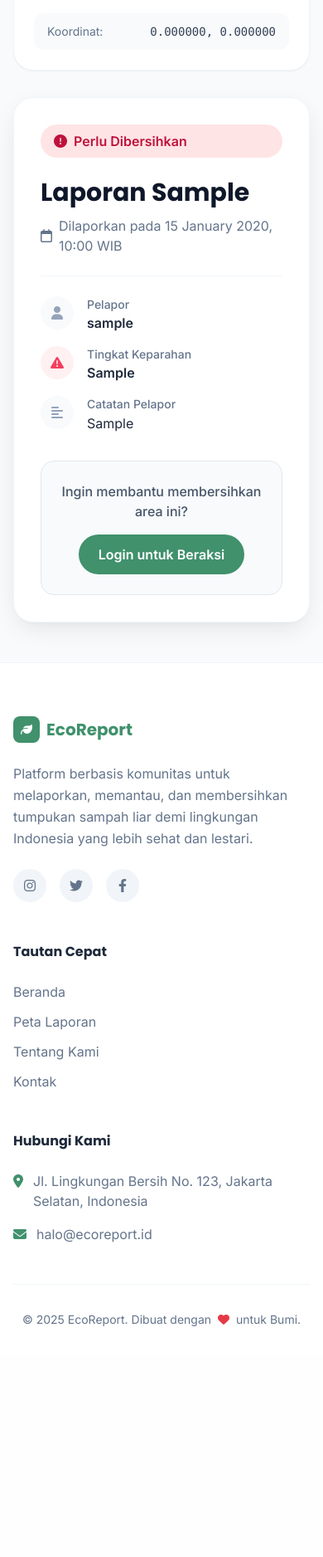
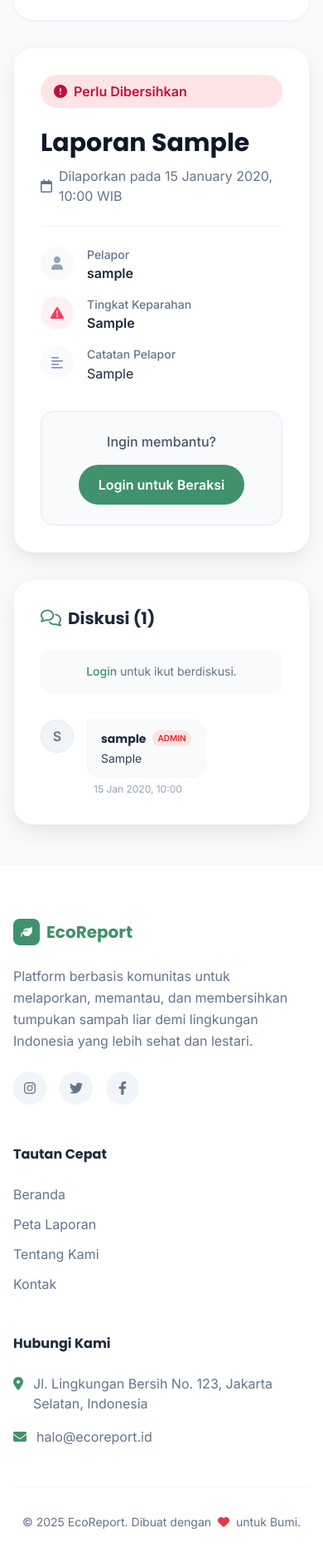
Before and after one commit to mrdleon/peduliLingkungan, a PHP site: page /detail_laporan.php?id=1 in a window 390 px wide. Shown: the part 1408-3284 px from the top of the page at 83% size. Before the commit the page ends 3006 px from the top, so only its background shows below. Run offline with PHP 8.4, Linux system fonts and the light colour scheme; tables that the repository leaves empty or names only in its code hold one stand-in row (values such as "Sample post"); grey boxes marked "Sample" are stand-in pictures; some libraries are stand-ins or nearby versions.

Commit message:
95% selesai

```diff
--- a/detail_laporan.php
+++ b/detail_laporan.php
@@ -8,48 +8,85 @@ if (!isset($_GET['id']) || empty($_GET['id'])) {
 }
 $report_id = (int)$_GET['id'];
 
-// Ambil Detail Laporan dengan data Pelapor dan Pembersih (jika ada)
+// --- PROSES TAMBAH KOMENTAR (Harus diletakkan sebelum header) ---
+if ($_SERVER["REQUEST_METHOD"] == "POST" && isset($_POST['komentar'])) {
+    if (!isset($_SESSION['user_id'])) {
+        $comment_error = "Silakan login untuk berkomentar.";
+    } elseif (empty(trim($_POST['komentar']))) {
+        $comment_error = "Komentar tidak boleh kosong.";
+    } else {
+        $komentar = trim($_POST['komentar']);
+        $user_id = $_SESSION['user_id'];
+
+        $sql_insert_comment = "INSERT INTO comments (report_id, user_id, komentar) VALUES (?, ?, ?)";
+        if ($stmt = mysqli_prepare($conn, $sql_insert_comment)) {
+            mysqli_stmt_bind_param($stmt, "iis", $report_id, $user_id, $komentar);
+            if (mysqli_stmt_execute($stmt)) {
+                // Redirect agar tidak resubmit saat refresh
+                header("Location: detail_laporan.php?id=$report_id#komentar-section");
+                exit;
+            } else {
+                $comment_error = "Gagal mengirim komentar.";
+            }
+            mysqli_stmt_close($stmt);
+        }
+    }
+}
+
+// --- AMBIL DATA LAPORAN ---
 $sql = "SELECT r.*, u_pelapor.username AS pelapor, u_pembersih.username AS pembersih
         FROM reports r
         LEFT JOIN users u_pelapor ON r.user_id = u_pelapor.id
         LEFT JOIN users u_pembersih ON r.cleaned_by_user_id = u_pembersih.id
         WHERE r.id = ?";
-
 $stmt = mysqli_prepare($conn, $sql);
 mysqli_stmt_bind_param($stmt, "i", $report_id);
 mysqli_stmt_execute($stmt);
-$result = mysqli_stmt_get_result($stmt);
-$report = mysqli_fetch_assoc($result);
+$report = mysqli_fetch_assoc(mysqli_stmt_get_result($stmt));
 mysqli_stmt_close($stmt);
 
-// Jika laporan tidak ditemukan
 if (!$report) {
     echo "<script>alert('Laporan tidak ditemukan!'); window.location='index.php';</script>";
     exit;
 }
 
-// Tentukan Status Badge & Warna untuk UI
-$status_badge = '';
-$status_color = '';
-$action_allowed = false;
+// --- AMBIL DATA KOMENTAR ---
+$sql_comments = "SELECT c.*, u.username, u.role
+                 FROM comments c
+                 JOIN users u ON c.user_id = u.id
+                 WHERE c.report_id = ?
+                 ORDER BY c.tgl_komentar DESC";
+$stmt_c = mysqli_prepare($conn, $sql_comments);
+mysqli_stmt_bind_param($stmt_c, "i", $report_id);
+mysqli_stmt_execute($stmt_c);
+$result_comments = mysqli_stmt_get_result($stmt_c);
+$total_comments = mysqli_num_rows($result_comments);
 
+
+// --- FUNGSI BANTUAN TIME AGO (untuk komentar) ---
+if (!function_exists('time_ago_comment')) {
+    function time_ago_comment($timestamp) {
+        $time_ago = strtotime($timestamp);
+        $current_time = time();
+        $time_difference = $current_time - $time_ago;
+        $seconds = $time_difference;
+        $minutes = round($seconds / 60 );
+        $hours   = round($seconds / 3600);
+        $days    = round($seconds / 86400);
+        if($seconds <= 60) { return "Baru saja"; }
+        else if($minutes <=60) { return ($minutes==1) ? "1 menit lalu" : "$minutes menit lalu"; }
+        else if($hours <=24) { return ($hours==1) ? "1 jam lalu" : "$hours jam lalu"; }
+        else { return date('d M Y, H:i', $time_ago); }
+    }
+}
+
+// UI Helpers
+$status_badge = ''; $status_color = ''; $action_allowed = false;
 switch ($report['status']) {
-    case 'approved':
-        $status_badge = '<span class="px-4 py-2 rounded-full bg-rose-100 text-rose-700 font-bold flex items-center gap-2"><i class="fa-solid fa-circle-exclamation"></i> Perlu Dibersihkan</span>';
-        $status_color = 'rose';
-        $action_allowed = true;
-        break;
-    case 'cleaned':
-        $status_badge = '<span class="px-4 py-2 rounded-full bg-emerald-100 text-emerald-700 font-bold flex items-center gap-2"><i class="fa-solid fa-circle-check"></i> Sudah Dibersihkan</span>';
-        $status_color = 'emerald';
-        break;
-    case 'pending_clean':
-        $status_badge = '<span class="px-4 py-2 rounded-full bg-amber-100 text-amber-700 font-bold flex items-center gap-2"><i class="fa-solid fa-clock"></i> Verifikasi Kebersihan</span>';
-        $status_color = 'amber';
-        break;
-    default: // pending, rejected
-        $status_badge = '<span class="px-4 py-2 rounded-full bg-slate-100 text-slate-600 font-bold flex items-center gap-2"><i class="fa-solid fa-hourglass"></i> Menunggu Admin</span>';
-        $status_color = 'slate';
+    case 'approved': $status_badge = '<span class="px-4 py-2 rounded-full bg-rose-100 text-rose-700 font-bold flex items-center gap-2"><i class="fa-solid fa-circle-exclamation"></i> Perlu Dibersihkan</span>'; $status_color = 'rose'; $action_allowed = true; break;
+    case 'cleaned': $status_badge = '<span class="px-4 py-2 rounded-full bg-emerald-100 text-emerald-700 font-bold flex items-center gap-2"><i class="fa-solid fa-circle-check"></i> Sudah Dibersihkan</span>'; $status_color = 'emerald'; break;
+    case 'pending_clean': $status_badge = '<span class="px-4 py-2 rounded-full bg-amber-100 text-amber-700 font-bold flex items-center gap-2"><i class="fa-solid fa-clock"></i> Verifikasi Kebersihan</span>'; $status_color = 'amber'; break;
+    default: $status_badge = '<span class="px-4 py-2 rounded-full bg-slate-100 text-slate-600 font-bold flex items-center gap-2"><i class="fa-solid fa-hourglass"></i> Menunggu Admin</span>'; $status_color = 'slate';
 }
 ?>
 
@@ -69,9 +106,7 @@ switch ($report['status']) {
             <div class="lg:col-span-3 space-y-8">
                 <div class="bg-white rounded-3xl p-2 shadow-elevated border border-slate-100 relative overflow-hidden group">
                     <div class="absolute top-6 left-6 z-10">
-                         <span class="px-4 py-2 rounded-xl bg-black/50 text-white font-bold backdrop-blur-md border border-white/20">
-                            KONDISI AWAL
-                         </span>
+                         <span class="px-4 py-2 rounded-xl bg-black/50 text-white font-bold backdrop-blur-md border border-white/20">KONDISI AWAL</span>
                     </div>
                     <img src="uploads/<?php echo $report['foto']; ?>" alt="Kondisi Awal" class="w-full h-[400px] object-cover rounded-2xl transition-transform duration-700 group-hover:scale-105">
                 </div>
@@ -79,9 +114,7 @@ switch ($report['status']) {
                 <?php if (!empty($report['foto_sesudah'])): ?>
                 <div class="bg-white rounded-3xl p-2 shadow-elevated border-2 border-emerald-400 relative overflow-hidden group">
                     <div class="absolute top-6 left-6 z-10">
-                         <span class="px-4 py-2 rounded-xl bg-emerald-600 text-white font-bold shadow-lg">
-                            SUDAH DIBERSIHKAN 🎉
-                         </span>
+                         <span class="px-4 py-2 rounded-xl bg-emerald-600 text-white font-bold shadow-lg">SUDAH DIBERSIHKAN 🎉</span>
                     </div>
                     <img src="uploads/<?php echo $report['foto_sesudah']; ?>" alt="Kondisi Sesudah" class="w-full h-[400px] object-cover rounded-2xl transition-transform duration-700 group-hover:scale-105">
                 </div>
@@ -92,74 +125,34 @@ switch ($report['status']) {
                         <i class="fa-solid fa-map-location-dot text-primary"></i> Lokasi Laporan
                     </h3>
                     <div id="mini-map" class="w-full h-64 rounded-2xl z-0"></div>
-                    <div class="mt-4 flex items-center justify-between text-sm text-slate-500 bg-slate-50 px-4 py-3 rounded-xl">
-                        <span>Koordinat:</span>
-                        <span class="font-mono font-medium text-slate-700">
-                            <?php echo number_format($report['latitude'], 6) . ', ' . number_format($report['longitude'], 6); ?>
-                        </span>
-                    </div>
                 </div>
             </div>
 
-            <div class="lg:col-span-2">
-                <div class="bg-white rounded-3xl p-8 shadow-elevated border border-slate-100 sticky top-24">
+            <div class="lg:col-span-2 space-y-8">
 
-                    <div class="mb-6">
-                        <?php echo $status_badge; ?>
-                    </div>
-
-                    <h1 class="font-heading font-bold text-3xl text-slate-900 mb-2 leading-tight">
-                        Laporan <?php echo $report['jenis_sampah']; ?>
-                    </h1>
-                    <p class="text-slate-500 flex items-center gap-2 mb-6">
-                        <i class="fa-regular fa-calendar"></i>
-                        Dilaporkan pada <?php echo date('d F Y, H:i', strtotime($report['tgl_lapor'])); ?> WIB
-                    </p>
-
+                <div class="bg-white rounded-3xl p-8 shadow-elevated border border-slate-100">
+                    <div class="mb-6"><?php echo $status_badge; ?></div>
+                    <h1 class="font-heading font-bold text-3xl text-slate-900 mb-2 leading-tight">Laporan <?php echo $report['jenis_sampah']; ?></h1>
+                    <p class="text-slate-500 flex items-center gap-2 mb-6"><i class="fa-regular fa-calendar"></i> Dilaporkan pada <?php echo date('d F Y, H:i', strtotime($report['tgl_lapor'])); ?> WIB</p>
                     <hr class="border-slate-100 my-6">
 
                     <div class="space-y-4 mb-8">
                         <div class="flex items-start gap-4">
-                            <div class="w-10 h-10 rounded-full bg-slate-50 flex items-center justify-center text-slate-400 flex-shrink-0">
-                                <i class="fa-solid fa-user"></i>
-                            </div>
-                            <div>
-                                <h4 class="text-sm font-medium text-slate-500">Pelapor</h4>
-                                <p class="text-slate-800 font-semibold"><?php echo htmlspecialchars($report['pelapor']); ?></p>
-                            </div>
+                            <div class="w-10 h-10 rounded-full bg-slate-50 flex items-center justify-center text-slate-400 flex-shrink-0"><i class="fa-solid fa-user"></i></div>
+                            <div><h4 class="text-sm font-medium text-slate-500">Pelapor</h4><p class="text-slate-800 font-semibold"><?php echo htmlspecialchars($report['pelapor']); ?></p></div>
                         </div>
-
                         <div class="flex items-start gap-4">
-                            <div class="w-10 h-10 rounded-full bg-<?php echo $status_color; ?>-50 flex items-center justify-center text-<?php echo $status_color; ?>-500 flex-shrink-0">
-                                <i class="fa-solid fa-triangle-exclamation"></i>
-                            </div>
-                            <div>
-                                <h4 class="text-sm font-medium text-slate-500">Tingkat Keparahan</h4>
-                                <p class="text-slate-800 font-semibold"><?php echo $report['tingkat_keparahan']; ?></p>
-                            </div>
+                            <div class="w-10 h-10 rounded-full bg-<?php echo $status_color; ?>-50 flex items-center justify-center text-<?php echo $status_color; ?>-500 flex-shrink-0"><i class="fa-solid fa-triangle-exclamation"></i></div>
+                            <div><h4 class="text-sm font-medium text-slate-500">Tingkat Keparahan</h4><p class="text-slate-800 font-semibold"><?php echo $report['tingkat_keparahan']; ?></p></div>
                         </div>
-
                         <div class="flex items-start gap-4">
-                            <div class="w-10 h-10 rounded-full bg-slate-50 flex items-center justify-center text-slate-400 flex-shrink-0">
-                                <i class="fa-solid fa-align-left"></i>
-                            </div>
-                            <div>
-                                <h4 class="text-sm font-medium text-slate-500">Catatan Pelapor</h4>
-                                <p class="text-slate-800 leading-relaxed">
-                                    <?php echo !empty($report['catatan']) ? nl2br(htmlspecialchars($report['catatan'])) : '<span class="italic text-slate-400">Tidak ada catatan tambahan.</span>'; ?>
-                                </p>
-                            </div>
+                            <div class="w-10 h-10 rounded-full bg-slate-50 flex items-center justify-center text-slate-400 flex-shrink-0"><i class="fa-solid fa-align-left"></i></div>
+                            <div><h4 class="text-sm font-medium text-slate-500">Catatan Pelapor</h4><p class="text-slate-800 leading-relaxed"><?php echo !empty($report['catatan']) ? nl2br(htmlspecialchars($report['catatan'])) : '<span class="italic text-slate-400">Tidak ada catatan.</span>'; ?></p></div>
                         </div>
-
                         <?php if ($report['status'] == 'cleaned' && !empty($report['pembersih'])): ?>
                         <div class="flex items-start gap-4 bg-emerald-50 p-4 rounded-2xl border border-emerald-100 mt-4">
-                            <div class="w-10 h-10 rounded-full bg-emerald-100 flex items-center justify-center text-emerald-600 flex-shrink-0">
-                                <i class="fa-solid fa-medal"></i>
-                            </div>
-                            <div>
-                                <h4 class="text-sm font-medium text-emerald-700">Pahlawan Kebersihan</h4>
-                                <p class="text-emerald-900 font-bold text-lg"><?php echo htmlspecialchars($report['pembersih']); ?></p>
-                            </div>
+                            <div class="w-10 h-10 rounded-full bg-emerald-100 flex items-center justify-center text-emerald-600 flex-shrink-0"><i class="fa-solid fa-medal"></i></div>
+                            <div><h4 class="text-sm font-medium text-emerald-700">Pahlawan Kebersihan</h4><p class="text-emerald-900 font-bold text-lg"><?php echo htmlspecialchars($report['pembersih']); ?></p></div>
                         </div>
                         <?php endif; ?>
                     </div>
@@ -169,77 +162,89 @@ switch ($report['status']) {
                             <?php if (isset($_SESSION['user_id'])): ?>
                                 <a href="lapor_bersih.php?id=<?php echo $report['id']; ?>" class="group relative w-full flex justify-center items-center gap-3 py-4 px-6 border border-transparent font-heading font-bold rounded-2xl text-white text-lg bg-accent hover:bg-accent-hover transition-all hover:shadow-xl hover:scale-[1.02] overflow-hidden">
                                     <div class="absolute inset-0 w-full h-full bg-gradient-to-r from-white/0 via-white/20 to-white/0 -translate-x-full group-hover:animate-[shimmer_1.5s_infinite]"></div>
-                                    <i class="fa-solid fa-broom text-2xl"></i>
-                                    <span>Saya Sudah Bersihkan Ini!</span>
+                                    <i class="fa-solid fa-broom text-2xl"></i><span>Saya Sudah Bersihkan Ini!</span>
                                 </a>
-                                <p class="text-center text-sm text-slate-500 mt-3">
-                                    Klik jika Anda telah membersihkan lokasi ini untuk klaim poin.
-                                </p>
+                                <p class="text-center text-sm text-slate-500 mt-3">Klik jika Anda telah membersihkan lokasi ini untuk klaim poin.</p>
                             <?php else: ?>
-                                <div class="bg-slate-50 p-6 rounded-2xl text-center border border-slate-200">
-                                    <p class="text-slate-600 mb-4 font-medium">Ingin membantu membersihkan area ini?</p>
-                                    <a href="login.php" class="inline-flex items-center gap-2 bg-primary hover:bg-primary-hover text-white px-6 py-3 rounded-full font-semibold transition-all">
-                                        Login untuk Beraksi
-                                    </a>
-                                </div>
+                                <div class="bg-slate-50 p-6 rounded-2xl text-center border border-slate-200"><p class="text-slate-600 mb-4 font-medium">Ingin membantu?</p><a href="login.php" class="inline-flex items-center gap-2 bg-primary hover:bg-primary-hover text-white px-6 py-3 rounded-full font-semibold transition-all">Login untuk Beraksi</a></div>
                             <?php endif; ?>
-
                         <?php elseif ($report['status'] == 'cleaned'): ?>
-                             <div class="w-full py-4 px-6 bg-emerald-50 text-emerald-700 font-heading font-bold rounded-2xl text-center border border-emerald-100 flex items-center justify-center gap-3 cursor-default">
-                                <i class="fa-solid fa-check-double text-2xl"></i>
-                                <span>Misi Selesai! Area Bersih.</span>
-                            </div>
-
+                             <div class="w-full py-4 px-6 bg-emerald-50 text-emerald-700 font-heading font-bold rounded-2xl text-center border border-emerald-100 flex items-center justify-center gap-3 cursor-default"><i class="fa-solid fa-check-double text-2xl"></i><span>Misi Selesai! Area Bersih.</span></div>
                         <?php elseif ($report['status'] == 'pending_clean'): ?>
-                            <div class="w-full py-4 px-6 bg-amber-50 text-amber-700 font-heading font-bold rounded-2xl text-center border border-amber-100 flex items-center justify-center gap-3 cursor-default">
-                                <i class="fa-solid fa-hourglass-half text-2xl animate-pulse"></i>
-                                <span>Sedang Diverifikasi Admin...</span>
-                            </div>
+                            <div class="w-full py-4 px-6 bg-amber-50 text-amber-700 font-heading font-bold rounded-2xl text-center border border-amber-100 flex items-center justify-center gap-3 cursor-default"><i class="fa-solid fa-hourglass-half text-2xl animate-pulse"></i><span>Sedang Diverifikasi Admin...</span></div>
                         <?php endif; ?>
                     </div>
+                </div>
 
+                <div id="komentar-section" class="bg-white rounded-3xl p-8 shadow-elevated border border-slate-100">
+                    <h3 class="font-heading font-bold text-xl text-slate-800 mb-6 flex items-center gap-2">
+                        <i class="fa-regular fa-comments text-primary"></i>
+                        Diskusi (<?php echo $total_comments; ?>)
+                    </h3>
+
+                    <?php if (isset($_SESSION['user_id'])): ?>
+                        <form action="detail_laporan.php?id=<?php echo $report_id; ?>" method="post" class="mb-8 flex gap-4 items-start">
+                            <div class="w-10 h-10 rounded-full bg-primary/10 flex items-center justify-center text-primary font-bold flex-shrink-0">
+                                <?php echo strtoupper(substr($_SESSION['username'], 0, 1)); ?>
+                            </div>
+                            <div class="flex-grow">
+                                <textarea name="komentar" rows="3" required class="w-full px-4 py-3 rounded-xl border-slate-200 bg-slate-50 focus:bg-white focus:ring-2 focus:ring-primary/20 focus:border-primary transition-all resize-none" placeholder="Tulis komentar..."></textarea>
+                                <div class="mt-2 flex justify-end">
+                                    <button type="submit" class="px-6 py-2 bg-primary hover:bg-primary-hover text-white font-semibold rounded-full text-sm transition-all">Kirim</button>
+                                </div>
+                            </div>
+                        </form>
+                    <?php else: ?>
+                        <div class="bg-slate-50 p-4 rounded-xl text-center text-slate-500 text-sm mb-8">
+                            <a href="login.php" class="text-primary font-medium hover:underline">Login</a> untuk ikut berdiskusi.
+                        </div>
+                    <?php endif; ?>
+
+                    <div class="space-y-6 max-h-[500px] overflow-y-auto pr-2 custom-scrollbar">
+                        <?php if ($total_comments > 0): ?>
+                            <?php while($comment = mysqli_fetch_assoc($result_comments)): ?>
+                                <div class="flex gap-4">
+                                    <div class="w-10 h-10 rounded-full bg-slate-100 flex items-center justify-center text-slate-500 font-bold flex-shrink-0 border border-slate-200">
+                                        <?php echo strtoupper(substr($comment['username'], 0, 1)); ?>
+                                    </div>
+                                    <div>
+                                        <div class="bg-slate-50 px-4 py-3 rounded-2xl rounded-tl-none border border-slate-100 relative">
+                                            <div class="flex items-center gap-2 mb-1">
+                                                <span class="font-heading font-bold text-slate-800 text-sm"><?php echo htmlspecialchars($comment['username']); ?></span>
+                                                <?php if($comment['role'] == 'admin'): ?>
+                                                    <span class="bg-red-100 text-red-600 text-[10px] px-1.5 py-0.5 rounded-full font-bold">ADMIN</span>
+                                                <?php endif; ?>
+                                            </div>
+                                            <p class="text-slate-700 text-sm"><?php echo nl2br(htmlspecialchars($comment['komentar'])); ?></p>
+                                        </div>
+                                        <span class="text-xs text-slate-400 ml-2 mt-1 inline-block"><?php echo time_ago_comment($comment['tgl_komentar']); ?></span>
+                                    </div>
+                                </div>
+                            <?php endwhile; ?>
+                        <?php else: ?>
+                            <p class="text-center text-slate-400 italic py-4">Belum ada komentar.</p>
+                        <?php endif; ?>
+                    </div>
                 </div>
+
             </div>
-
         </div>
     </div>
 </div>
 
 <script>
-    // Inisialisasi Mini Map (Static View)
     var lat = <?php echo $report['latitude']; ?>;
     var lng = <?php echo $report['longitude']; ?>;
-
-    var miniMap = L.map('mini-map', {
-        zoomControl: false,
-        scrollWheelZoom: false,
-        dragging: false,
-        doubleClickZoom: false,
-        boxZoom: false
-    }).setView([lat, lng], 16);
-
-    L.tileLayer('https://{s}.basemaps.cartocdn.com/rastertiles/voyager/{z}/{x}/{y}{r}.png', {
-        attribution: ''
-    }).addTo(miniMap);
-
-    // Marker sesuai status
-    var iconUrl = '<?php echo ($report['status'] == 'cleaned') ?
-        "https://raw.githubusercontent.com/pointhi/leaflet-color-markers/master/img/marker-icon-green.png" :
-        "https://raw.githubusercontent.com/pointhi/leaflet-color-markers/master/img/marker-icon-red.png"; ?>';
-
-    var statusIcon = L.icon({
-        iconUrl: iconUrl,
-        shadowUrl: 'https://cdnjs.cloudflare.com/ajax/libs/leaflet/1.7.1/images/marker-shadow.png',
-        iconSize: [25, 41], iconAnchor: [12, 41], popupAnchor: [1, -34], shadowSize: [41, 41]
-    });
-
-    L.marker([lat, lng], {icon: statusIcon}).addTo(miniMap);
+    var miniMap = L.map('mini-map', { zoomControl: false, scrollWheelZoom: false, dragging: false, doubleClickZoom: false, boxZoom: false }).setView([lat, lng], 16);
+    L.tileLayer('https://{s}.basemaps.cartocdn.com/rastertiles/voyager/{z}/{x}/{y}{r}.png', { attribution: '' }).addTo(miniMap);
+    var iconUrl = '<?php echo ($report['status'] == 'cleaned') ? "https://raw.githubusercontent.com/pointhi/leaflet-color-markers/master/img/marker-icon-green.png" : "https://raw.githubusercontent.com/pointhi/leaflet-color-markers/master/img/marker-icon-red.png"; ?>';
+    L.marker([lat, lng], {icon: L.icon({ iconUrl: iconUrl, shadowUrl: 'https://cdnjs.cloudflare.com/ajax/libs/leaflet/1.7.1/images/marker-shadow.png', iconSize: [25, 41], iconAnchor: [12, 41], popupAnchor: [1, -34], shadowSize: [41, 41] }) }).addTo(miniMap);
 </script>
-
 <style type="text/tailwindcss">
-    @keyframes shimmer {
-        100% { transform: translateX(100%); }
-    }
+    @keyframes shimmer { 100% { transform: translateX(100%); } }
+    .custom-scrollbar::-webkit-scrollbar { width: 6px; }
+    .custom-scrollbar::-webkit-scrollbar-track { background: #f1f5f9; border-radius: 10px; }
+    .custom-scrollbar::-webkit-scrollbar-thumb { background: #cbd5e1; border-radius: 10px; }
 </style>
 
 <?php include 'footer.php'; ?>
--- a/header.php
+++ b/header.php
@@ -58,7 +58,7 @@
             <div class="hidden md:flex items-center gap-8">
                 <a href="<?php echo BASE_URL; ?>index.php" class="font-medium text-slate-600 hover:text-primary transition-colors">Beranda</a>
                 <a href="<?php echo BASE_URL; ?>index.php#peta" class="font-medium text-slate-600 hover:text-primary transition-colors">Peta</a>
-                <span class="font-medium text-slate-400 cursor-not-allowed" title="Segera Hadir">Leaderboard</span>
+                <a href="<?php echo BASE_URL; ?>leaderboard.php" class="font-medium text-slate-600 hover:text-primary transition-colors">Leaderboard</a>
             </div>
 
             <div class="flex items-center gap-4">
```
Also changed, not shown: index.php (+17 -12 lines), leaderboard.php (added, +128 -0 lines), uploads/6910652662b8c_paperLily.jpg (added).
